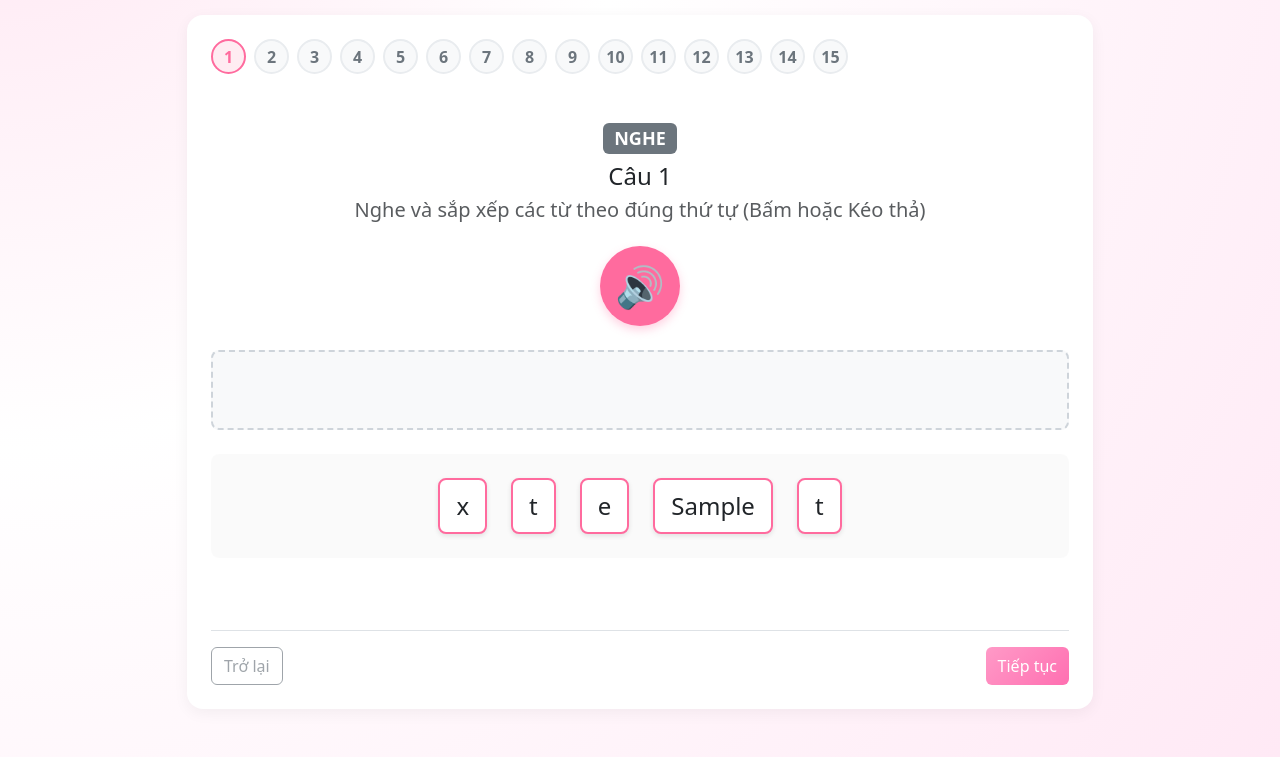
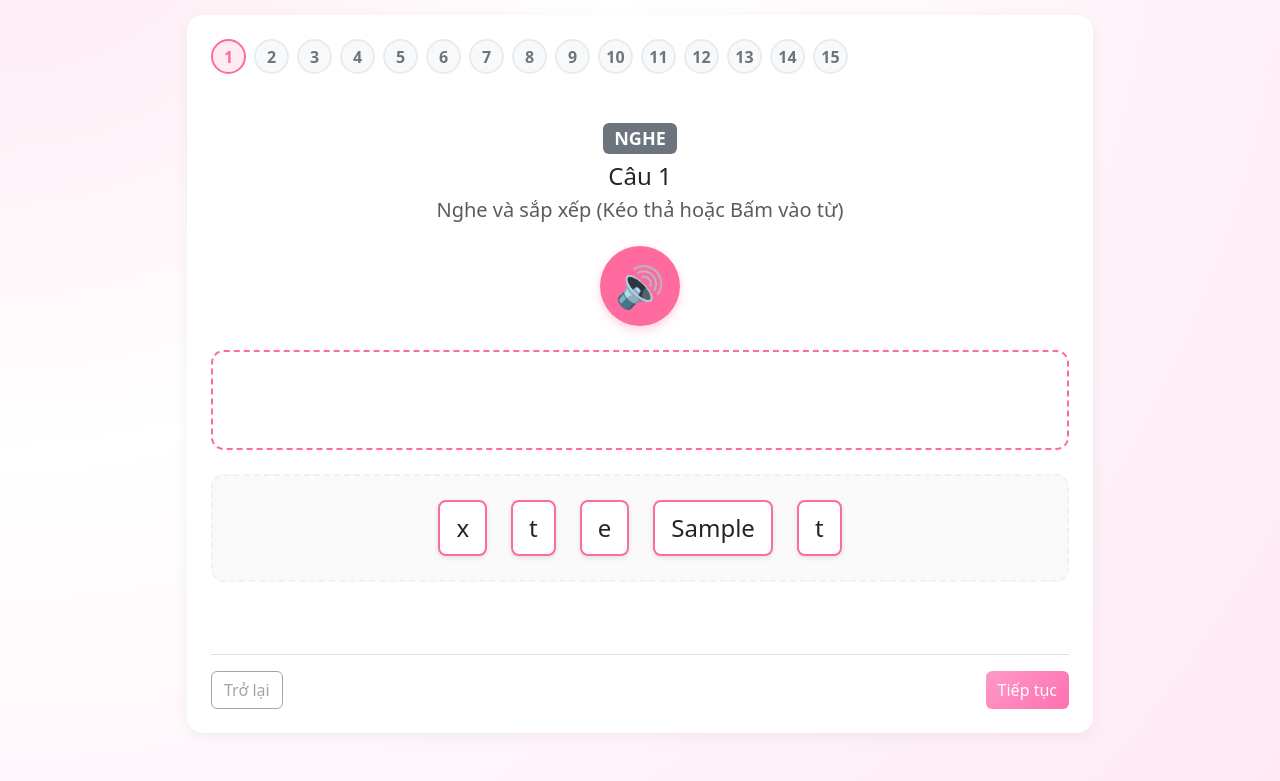
Before and after one commit to duanhap/Sakura, a Flask app: page /units/1/test in a window 1280 px wide. Shown: the part 187-968 px from the top of the page. Before the commit the page ends 944 px from the top, so only its background shows below. Run offline with Flask 3, Linux system fonts and the light colour scheme; a user stored in the database is signed in; tables that the repository leaves empty hold one stand-in row (values such as "Sample post"); grey boxes marked "Sample" are stand-in pictures.

Commit message:
lỗi màn hình sắp xếp từ

```diff
--- a/templates/units/test.html
+++ b/templates/units/test.html
@@ -99,28 +99,36 @@
     }
 
     .opts-area {
-        min-height: 80px;
+        min-height: 100px;
         padding: 1rem;
         background: rgba(0, 0, 0, 0.02);
-        border-radius: 0.5rem;
+        border: 2px dashed rgba(255, 107, 158, 0.1);
+        border-radius: 0.8rem;
         display: flex;
         flex-wrap: wrap;
         gap: 0.5rem;
         justify-content: center;
-        margin-top: 1rem;
+        margin-top: 1.5rem;
+        transition: all 0.3s ease;
     }
 
     .answer-area {
-        min-height: 80px;
+        min-height: 100px;
         padding: 1rem;
-        border: 2px dashed #ced4da;
-        border-radius: 0.5rem;
+        border: 2px dashed #ff6b9e;
+        border-radius: 0.8rem;
         margin-bottom: 1.5rem;
         display: flex;
         flex-wrap: wrap;
         align-items: center;
+        justify-content: center;
         gap: 0.5rem;
-        background: #f8f9fa;
+        background: #fff;
+        transition: background-color 0.3s ease;
+    }
+
+    .answer-area.drag-over {
+        background-color: #fff0f6;
     }
 
     .speaker-btn {
@@ -454,8 +462,9 @@
         title.innerHTML = `<span class="badge bg-secondary mb-2">${typeText}</span><br>Câu ${idx + 1}`;
 
         if (q.type === 'listen') {
-            // Nghe: Nghe audio và chọn từ
-            title.innerHTML += `<div class="fs-5 fw-normal mt-2 text-muted">Nghe và sắp xếp các từ theo đúng thứ tự (Bấm hoặc Kéo thả)</div>`;
+            if (isReRender) return; // Không vẽ lại hoàn toàn nếu đang di chuyển từ
+
+            title.innerHTML += `<div class="fs-5 fw-normal mt-2 text-muted">Nghe và sắp xếp (Kéo thả hoặc Bấm vào từ)</div>`;
 
             const btn = document.createElement('button');
             btn.className = 'speaker-btn mb-4';
@@ -466,84 +475,72 @@
             const ansArea = document.createElement('div');
             ansArea.className = 'answer-area';
             ansArea.id = 'ans-box';
-            ansArea.dataset.type = 'answer';
             contentArea.appendChild(ansArea);
 
             const optsArea = document.createElement('div');
             optsArea.className = 'opts-area';
             optsArea.id = 'opts-box';
-            optsArea.dataset.type = 'options';
             contentArea.appendChild(optsArea);
 
             let currentAns = answers[idx] || [];
             if (typeof currentAns === 'string') currentAns = [];
 
-            // Build answer boxes
-            currentAns.forEach((char, i) => {
-                const box = document.createElement('div');
-                box.className = 'char-box';
-                box.dataset.char = char;
-                box.dataset.index = i;
-                box.innerText = char;
-                box.onclick = () => {
-                    playAudio(char);
-                    box.remove();
-                    saveCurrentAnswer();
-                    renderQuestion(currentIdx, true);
-                };
-                ansArea.appendChild(box);
-            });
+            // Helper to sync data
+            const syncData = () => {
+                answers[idx] = Array.from(ansArea.children).map(c => c.dataset.char);
+                updateNavState();
+            };
 
-            // Build options
-            const availableOptions = [...q.options];
-            currentAns.forEach(c => {
-                const i = availableOptions.indexOf(c);
-                if (i > -1) availableOptions[i] = null;
-            });
-
-            q.options.forEach((char, i) => {
+            // Tạo các thẻ từ
+            const createCard = (char) => {
                 const box = document.createElement('div');
                 box.className = 'char-box';
                 box.dataset.char = char;
                 box.innerText = char;
+                box.onclick = () => {
+                    playAudio(char);
+                    // Nếu đang ở ans-box thì chuyển về opts-box, và ngược lại
+                    if (box.parentElement.id === 'ans-box') {
+                        optsArea.appendChild(box);
+                    } else {
+                        ansArea.appendChild(box);
+                    }
+                    syncData();
+                };
+                return box;
+            };
 
-                if (currentAns.filter(c => c === char).length >= q.options.filter(c => c === char).length || availableOptions[i] === null) {
-                    box.classList.add('used');
-                } else {
-                    box.onclick = () => {
-                        playAudio(char);
-                        currentAns.push(char);
-                        answers[idx] = currentAns;
-                        renderQuestion(currentIdx, true);
-                    };
+            // Render INITIAL state
+            // Những từ nào đã chọn thì cho vào ansArea, còn lại vào optsArea
+            const tempOptions = [...q.options];
+            currentAns.forEach(char => {
+                const i = tempOptions.indexOf(char);
+                if (i > -1) {
+                    ansArea.appendChild(createCard(char));
+                    tempOptions.splice(i, 1);
                 }
-                optsArea.appendChild(box);
             });
 
-            // Initialize Sortable
+            tempOptions.forEach(char => {
+                optsArea.appendChild(createCard(char));
+            });
+
+            // Initialize Sortable (Chỉ 1 lần duy nhất)
             const sortableOptions = {
                 group: 'shared',
-                animation: 150,
+                animation: 200,
                 ghostClass: 'sortable-ghost',
                 chosenClass: 'sortable-chosen',
                 dragClass: 'sortable-drag',
-                filter: '.used', // Không cho kéo các ô đã sử dụng
                 onEnd: () => {
-                    saveCurrentAnswer();
-                    // Để đảm bảo logic "used" ở opts-box được cập nhật, ta re-render nhẹ nếu cần
-                    // Nhưng thực tế Sortable đã di chuyển DOM rồi, ta chỉ cần update lại mảng answer
-                    const newAns = Array.from(ansArea.children).map(c => c.dataset.char);
-                    answers[currentIdx] = newAns;
-                    renderQuestion(currentIdx, true);
+                    syncData();
                 }
             };
 
             Sortable.create(ansArea, sortableOptions);
             Sortable.create(optsArea, sortableOptions);
 
-            if (!isReRender) {
-                setTimeout(() => playAudio(q.content), 500);
-            }
+            setTimeout(() => playAudio(q.content), 500);
         } else if (q.type === 'speak') {
             // Nói: Cho nghĩa, yêu cầu đọc thuật ngữ
             title.innerHTML += `<div class="fs-5 fw-normal mt-2 text-muted">Nghĩa: <strong>${q.meaning}</strong></div><div class="fs-6 mt-1 mb-3">Hãy đọc to thuật ngữ này!</div>`;
```
